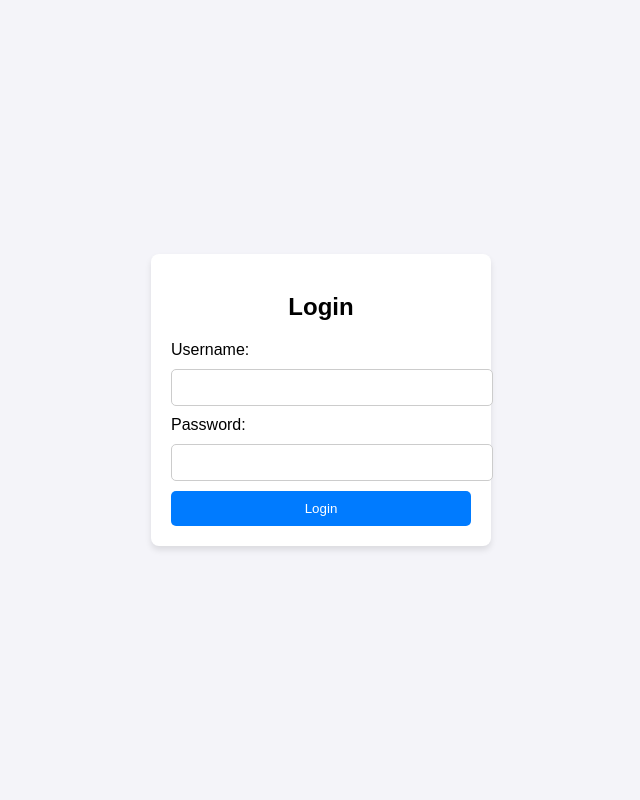
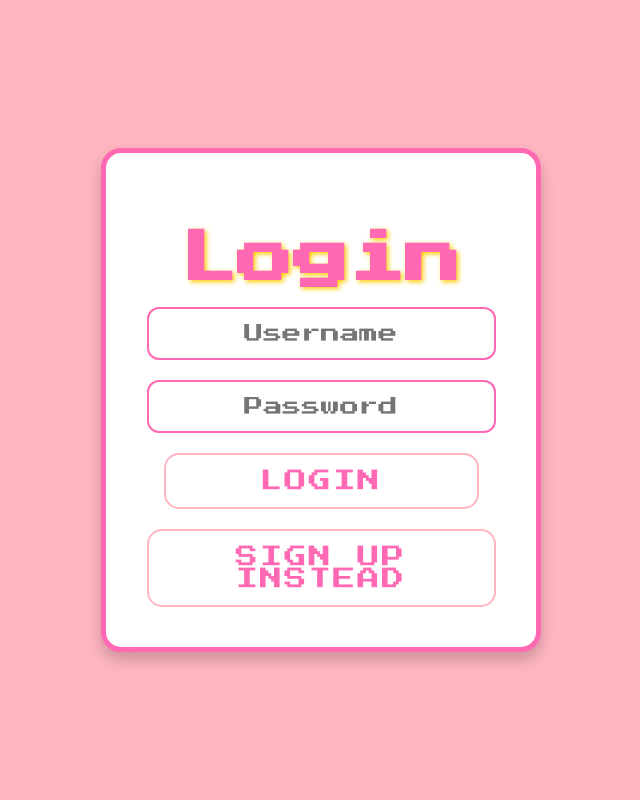
Before and after one commit to sarakhan7/FitPets, a Django app: page /login/ in a window 1280 px wide. Shown: the whole page, without its empty margins (319-959 px from the left). Run offline with Django 5.2, Linux system fonts and the light colour scheme.

Commit message:
Put login and signup into myapp directory

```diff
--- a/mywebsite/myapp/templates/myapp/home.html
+++ b/mywebsite/myapp/templates/myapp/home.html
@@ -43,7 +43,7 @@
         <h1>FitPets :D</h1>
         <div class="buttons">
             <a href="/login/" class="login">Login</a>
-            <a href="/register/" class="register">Register</a>
+            <a href="/signup/" class="signup">Sign Up</a>
         </div>
     </header>
 </body>
--- a/mywebsite/myapp/templates/myapp/login.html
+++ b/mywebsite/myapp/templates/myapp/login.html
@@ -1,61 +1,132 @@
 <!DOCTYPE html>
 <html lang="en">
 <head>
-    <meta charset="UTF-8">
-    <meta name="viewport" content="width=device-width, initial-scale=1.0">
-    <title>Login Page</title>
+  <meta charset="UTF-8" />
+  <meta name="viewport" content="width=device-width, initial-scale=1.0"/>
+  <title>Login</title>
+  <link href="https://fonts.googleapis.com/css2?family=Press+Start+2P&display=swap" rel="stylesheet"/>
+  <link rel="stylesheet" href="styles/styles.css" />
   <style>
     body {
-            font-family: Arial, sans-serif;
-            background-color: #f4f4f9;
+      font-family: 'Press Start 2P', cursive;
+      background-color: #ffb6c1; /* Soft pink background */
+      color: #fff;
       display: flex;
       justify-content: center;
       align-items: center;
       height: 100vh;
       margin: 0;
     }
-        .login-container {
+
+    .container {
+      display: flex;
+      justify-content: center;
+      align-items: center;
+      width: 100%;
+      max-width: 700px;
+      padding: 20px;
+    }
+
+    .form-container {
       background-color: #ffffff;
-            padding: 20px;
-            border-radius: 8px;
-            box-shadow: 0 4px 6px rgba(0, 0, 0, 0.1);
-            width: 300px;
+      padding: 40px;
+      border-radius: 20px;
+      box-shadow: 0 8px 15px rgba(0, 0, 0, 0.2);
+      text-align: center;
+      width: 350px;
+      border: 5px solid #ff69b4; /* Cute pink border */
+      display: flex;
+      flex-direction: column;
+      justify-content: center;
+      align-items: center;
     }
-        h2 {
+
+    h1.title {
+      font-size: 3.5rem;
+      margin-bottom: 20px;
+      color: #ff69b4;
+      text-shadow: 2px 2px 5px #ffcc00; /* Soft glowing effect */
+    }
+
+    .input-field {
+      width: 90%;
+      padding: 15px;
+      font-family: 'Press Start 2P', cursive;
+      border: 2px solid #ff69b4;
+      border-radius: 12px;
+      margin-bottom: 20px;
+      font-size: 1.2rem;
+      color: #ff69b4;
+      background-color: white;
+      outline: none;
       text-align: center;
-            margin-bottom: 20px;
+      transition: border-color 0.3s ease, box-shadow 0.3s ease;
     }
-        input {
+
+    .input-field:focus {
+      border-color: #ff1493;
+      box-shadow: 0 0 5px #ff69b4;
+    }
+
+    .button-container {
+      display: flex;
+      flex-direction: column;
+      gap: 20px;
       width: 100%;
-            padding: 10px;
-            margin: 10px 0;
-            border: 1px solid #ccc;
-            border-radius: 5px;
+      align-items: center;
     }
-        button {
-            width: 100%;
-            padding: 10px;
-            background-color: #007bff;
+
+    /* Chill Button Style */
+    .action-btn {
+      width: 90%;
+      padding: 15px;
+      background-color: #fff;
+      border: 2px solid #ffb6c1; /* Soft pink border for a subtle look */
+      border-radius: 15px;
+      color: #ff69b4;
+      font-size: 1.4rem;
+      font-family: 'Press Start 2P', cursive;
+      text-transform: uppercase;
+      letter-spacing: 2px;
+      cursor: pointer;
+      transition: background-color 0.3s ease, transform 0.2s ease, color 0.3s ease;
+      box-shadow: none;
+    }
+
+    /* Chill Button Hover Effect */
+    .action-btn:hover {
+      background-color: #ffb6c1; /* Light pink on hover */
       color: white;
-            border: none;
-            border-radius: 5px;
-            cursor: pointer;
+      transform: scale(1.05);
+      box-shadow: 0 4px 10px rgba(0, 0, 0, 0.2); /* Softer shadow */
     }
-        button:hover {
-            background-color: #0056b3;
+
+    /* Chill Button Active (clicked) Effect */
+    .action-btn:active {
+      background-color: #ff69b4; /* Slightly deeper pink on click */
+      color: white;
+      transform: scale(1.02);
+    }
+
+    a.action-btn {
+      text-decoration: none;
+      display: block;
     }
   </style>
 </head>
 <body>
-    <div class="login-container">
-        <h2>Login</h2>
-        <form method="POST" action="/login">
-            <label for="username">Username:</label>
-            <input type="text" id="username" name="username" required>
-            <label for="password">Password:</label>
-            <input type="password" id="password" name="password" required>
-            <button type="submit">Login</button>
+  <div class="container">
+    <div class="form-container">
+      <h1 class="title">Login</h1>
+      <form>
+        <input type="text" placeholder="Username" required class="input-field" />
+        <input type="password" placeholder="Password" required class="input-field" />
+        <div class="button-container">
+          <button type="submit" class="action-btn">Login</button>
+          <a href="signup.html" class="action-btn">Sign Up Instead</a>
+        </div>
       </form>
+    </div>
   </div>
 </body>
 </html>
--- a/mywebsite/myapp/views.py
+++ b/mywebsite/myapp/views.py
@@ -13,8 +13,8 @@ def home(request):
 def login(request):
     return render(request, 'myapp/login.html')
 
-def register(request):
-    return render(request, 'myapp/register.html')
+def signup(request):
+    return render(request, 'myapp/signup.html')
 
 def task_list(request):
     category = request.GET.get('category', '')  # Check if category is passed via GET params
--- a/mywebsite/mywebsite/urls.py
+++ b/mywebsite/mywebsite/urls.py
@@ -23,7 +23,7 @@ urlpatterns = [
     path('admin/', admin.site.urls),
     path('', views.home, name='home'),
     path('login/', views.login, name='login'),
-    path('register/', views.register, name='register'),
+    path('signup/', views.signup, name='signup'),
     path('tasks/', views.task_list, name='task_list'),
     path('exercises/', views.exercise_list, name='exercise_list'),
     path('stretching/', views.stretching_list, name='stretching_list'),
```
Also changed, not shown: frontend/login.html (deleted, +0 -132 lines), mywebsite/myapp/templates/myapp/register.html (deleted, +0 -65 lines), mywebsite/myapp/templates/myapp/signup.html (renamed from frontend/signup.html). Lines whose indentation alone changed are shown as unchanged.
